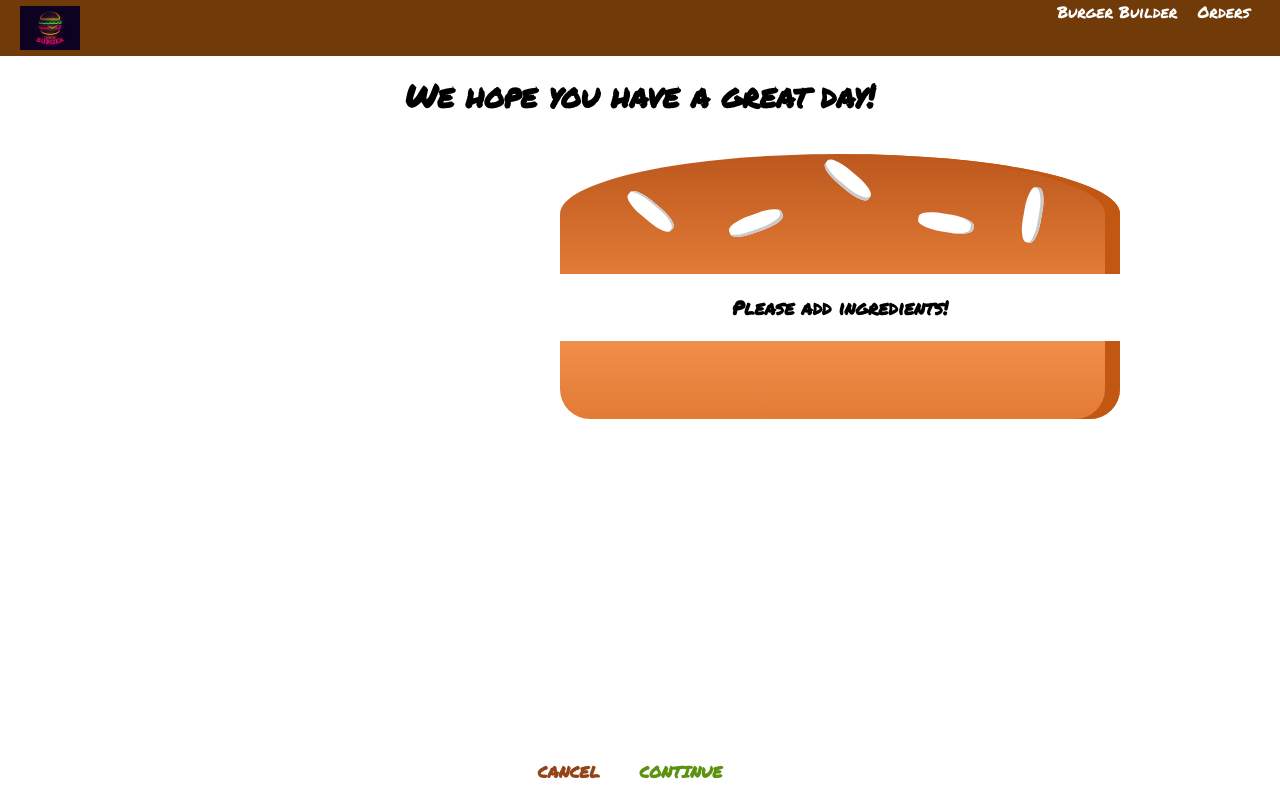
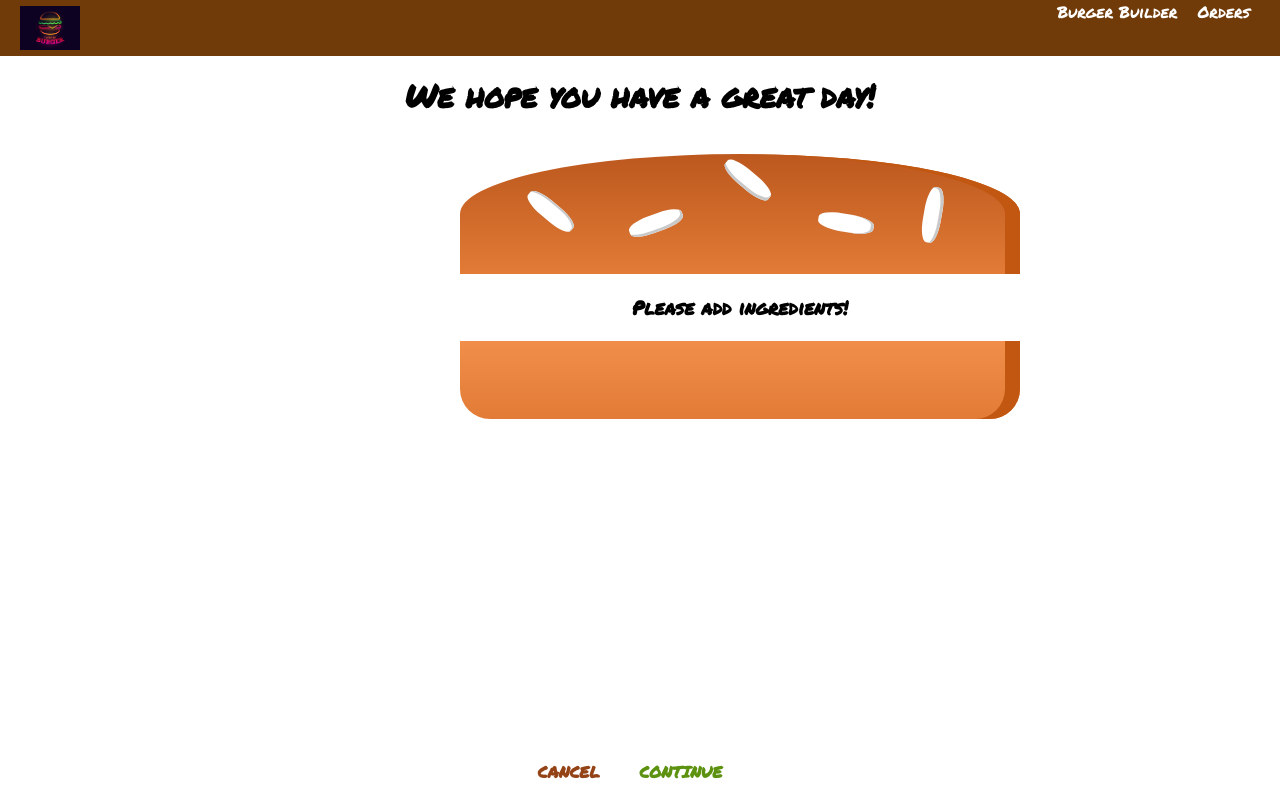
Before and after one commit to acecera/burger-builder, a React app: page /checkout in a window 1280 px wide. Built offline with nearby package versions, Linux system fonts and the light colour scheme.

Commit message:
took out height from the inline styling and adjusted the width.

```diff
--- a/src/components/Order/CheckoutSummary/CheckoutSummary.js
+++ b/src/components/Order/CheckoutSummary/CheckoutSummary.js
@@ -7,7 +7,7 @@ const CheckoutSummary = (props) => {
     return (
         <div className={classes.CheckoutSummary}>
             <h1>We hope you have a great day!</h1>
-            <div style={{width: '300px', margin: 'auto'}}>
+            <div style={{width: '100%', margin: 'auto'}}>
                 <Burger ingredients={props.ingredients} />
             </div>
             <Button
```
